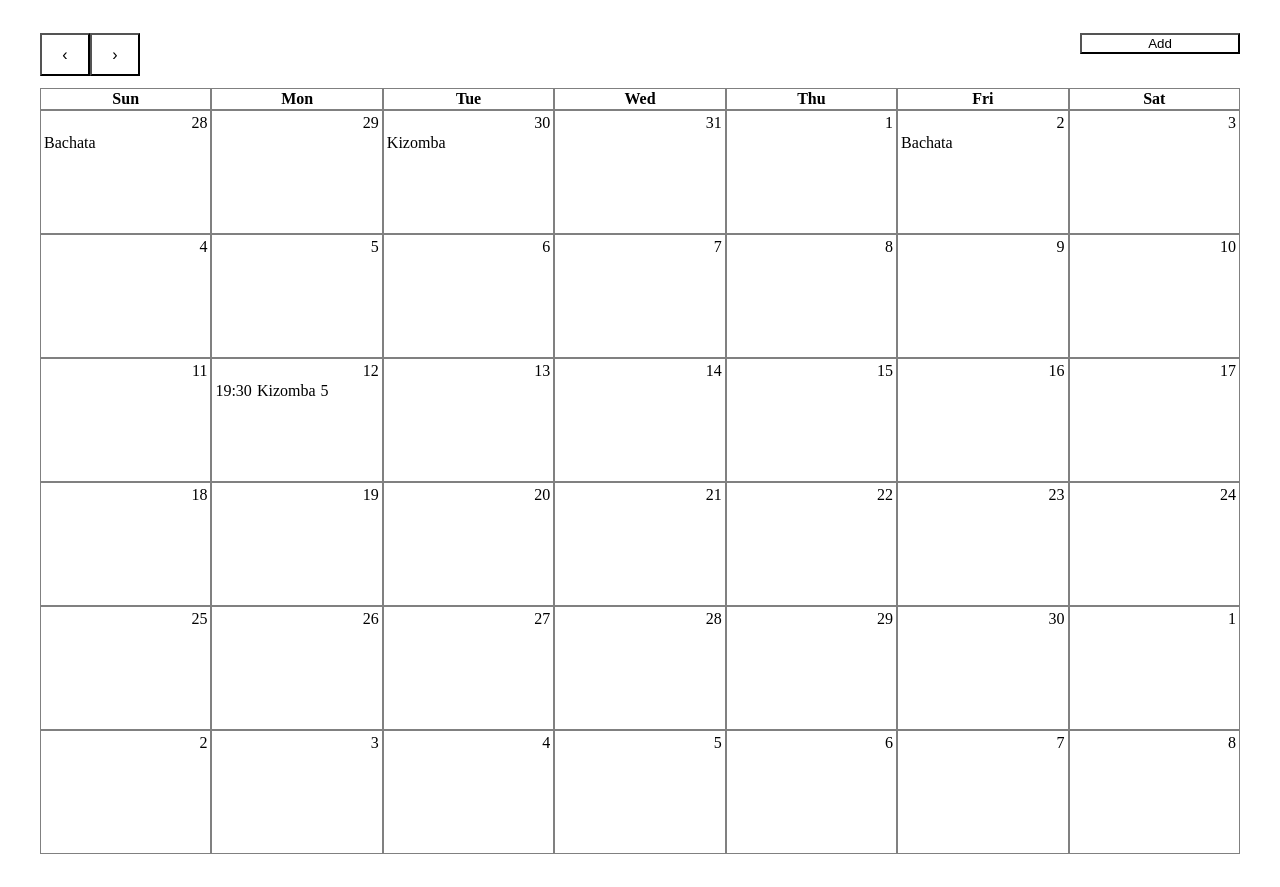
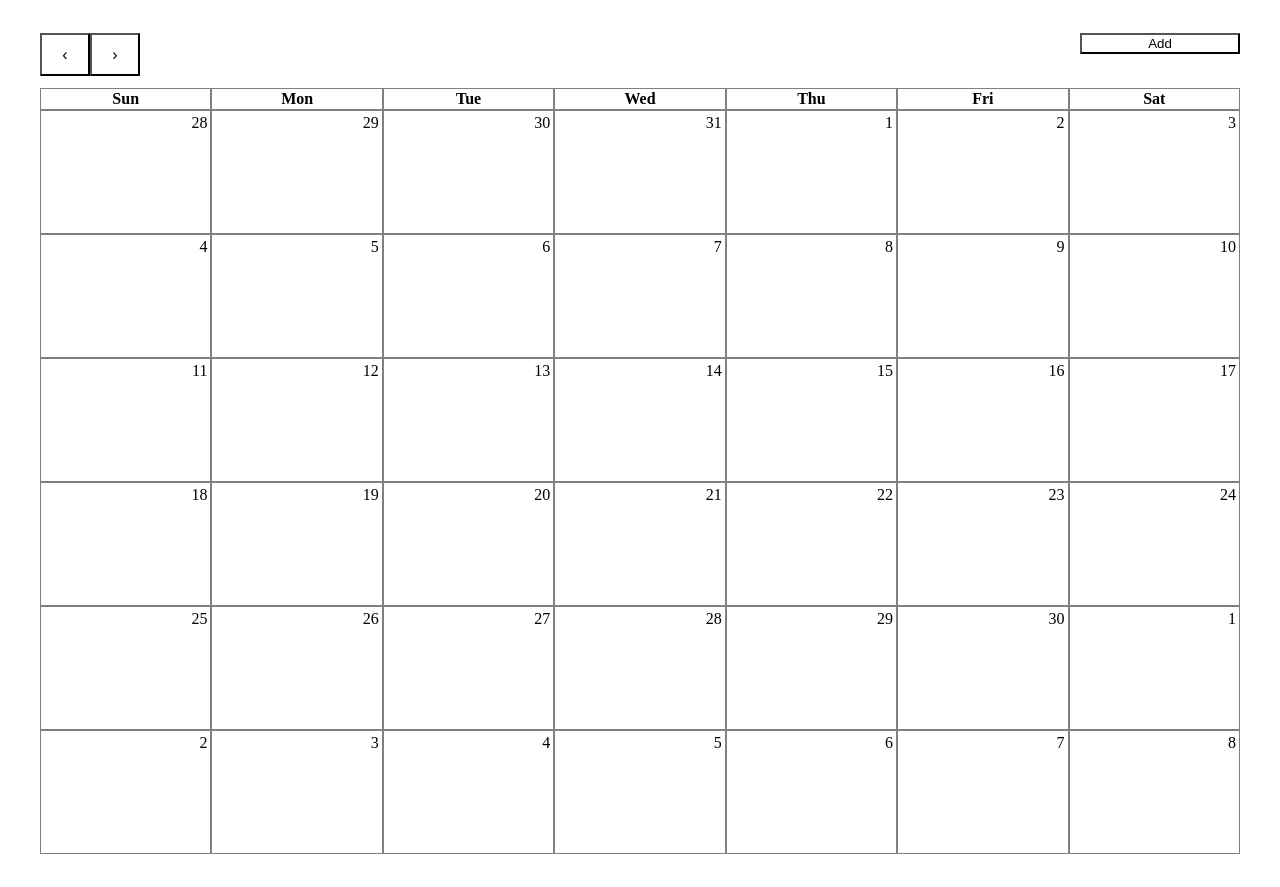
Before and after one commit to EcaterinaKirilyuk/Dance, a PHP site: page /calendar.html in a window 1280 px wide. Run offline with PHP 8.4, Linux system fonts and the light colour scheme.

Commit message:
Create modal-delete-calendar.js. Update calendar.js, delete-modify.js.

```diff
--- a/Viewes/calendar.html
+++ b/Viewes/calendar.html
@@ -37,43 +37,36 @@
                     <td class="">
                         <div class="day-number">28</div>
                         <div class="list">
-                            <div class="event">Bachata</div>
                         </div>
                     </td>
                     <td class="">
                         <div class="day-number">29</div>
                         <div class="list">
-                            <div class="event"></div>
                         </div>
                     </td>
                     <td class="">
                         <div class="day-number">30</div>
                         <div class="list">
-                            <div class="event">Kizomba</div>
                         </div>
                     </td>
                     <td class="">
                         <div class="day-number">31</div>
                         <div class="list">
-                            <div class="event"></div>
                         </div>
                     </td>
                     <td class="">
                         <div class="day-number">1</div>
                         <div class="list">
-                            <div class="event"></div>
                         </div>
                     </td>
                     <td class="">
                         <div class="day-number">2</div>
                         <div class="list">
-                            <div class="event">Bachata</div>
                         </div>
                     </td>
                     <td class="">
                         <div class="day-number">3</div>
                         <div class="list">
-                            <div class="event"></div>
                         </div>
                     </td>
                 </tr>
@@ -81,43 +74,36 @@
                     <td class="">
                         <div class="day-number">4</div>
                         <div class="list">
-                            <div class="event"></div>
                         </div>
                     </td>
                     <td class="">
                         <div class="day-number">5</div>
                         <div class="list">
-                            <div class="event"></div>
                         </div>
                     </td>
                     <td class="">
                         <div class="day-number">6</div>
                         <div class="list">
-                            <div class="event"></div>
                         </div>
                     </td>
                     <td class="">
                         <div class="day-number">7</div>
                         <div class="list">
-                            <div class="event"></div>
                         </div>
                     </td>
                     <td class="">
                         <div class="day-number">8</div>
                         <div class="list">
-                            <div class="event"></div>
                         </div>
                     </td>
                     <td class="">
                         <div class="day-number">9</div>
                         <div class="list">
-                            <div class="event"></div>
                         </div>
                     </td>
                     <td class="">
                         <div class="day-number">10</div>
                         <div class="list">
-                            <div class="event"></div>
                         </div>
                     </td>
                     </tr>
@@ -125,47 +111,36 @@
                     <td class="">
                         <div class="day-number">11</div>
                         <div class="list">
-                            <div class="event"></div>
                         </div>
                     </td>
                     <td class="">
                         <div class="day-number">12</div>
                         <div class="list">
-                            <div class="event">
-                                <div>19:30</div>
-                                <div>Kizomba</div>
-                                <div>5</div>
-                            </div>
                         </div>
                     </td>
                     <td class="">
                         <div class="day-number">13</div>
                         <div class="list">
-                            <div class="event"></div>
                         </div>
                     </td>
                     <td class="">
                         <div class="day-number">14</div>
                         <div class="list">
-                            <div class="event"></div>
                         </div>
                     </td>
                     <td class="">
                         <div class="day-number">15</div>
                         <div class="list">
-                            <div class="event"></div>
                         </div>
                     </td>
                     <td class="">
                         <div class="day-number">16</div>
                         <div class="list">
-                            <div class="event"></div>
                         </div>
                     </td>
                     <td class="">
                         <div class="day-number">17</div>
                         <div class="list">
-                            <div class="event"></div>
                         </div>
                     </td>
                 </tr>
@@ -173,43 +148,36 @@
                     <td class="">
                         <div class="day-number">18</div>
                         <div class="list">
-                            <div class="event"></div>
                         </div>
                     </td>
                     <td class="">
                         <div class="day-number">19</div>
                         <div class="list">
-                            <div class="event"></div>
                         </div>
                     </td>
                     <td class="">
                         <div class="day-number">20</div>
                         <div class="list">
-                            <div class="event"></div>
                         </div>
                     </td>
                     <td class="">
                         <div class="day-number">21</div>
                         <div class="list">
-                            <div class="event"></div>
                         </div>
                     </td>
                     <td class="">
                         <div class="day-number">22</div>
                         <div class="list">
-                            <div class="event"></div>
                         </div>
                     </td>
                     <td class="">
                         <div class="day-number">23</div>
                         <div class="list">
-                            <div class="event"></div>
                         </div>
                     </td>
                     <td class="">
                         <div class="day-number">24</div>
                         <div class="list">
-                            <div class="event"></div>
                         </div>
                     </td>
                 </tr>
@@ -217,43 +185,36 @@
                     <td class="">
                         <div class="day-number">25</div>
                         <div class="list">
-                            <div class="event"></div>
                         </div>
                     </td>
                     <td class="">
                         <div class="day-number">26</div>
                         <div class="list">
-                            <div class="event"></div>
                         </div>
                     </td>
                     <td class="">
                         <div class="day-number">27</div>
                         <div class="list">
-                            <div class="event"></div>
                         </div>
                     </td>
                     <td class="">
                         <div class="day-number">28</div>
                         <div class="list">
-                            <div class="event"></div>
                         </div>
                     </td>
                     <td class="">
                         <div class="day-number">29</div>
                         <div class="list">
-                            <div class="event"></div>
                         </div>
                     </td>
                     <td class="">
                         <div class="day-number">30</div>
                         <div class="list">
-                            <div class="event"></div>
                         </div>
                     </td>
                     <td class="">
                         <div class="day-number">1</div>
                         <div class="list">
-                            <div class="event"></div>
                         </div>
                     </td>
                 </tr>
@@ -261,43 +222,36 @@
                     <td class="">
                         <div class="day-number">2</div>
                         <div class="list">
-                            <div class="event"></div>
                         </div>
                     </td>
                     <td class="">
                         <div class="day-number">3</div>
                         <div class="list">
-                            <div class="event"></div>
                         </div>
                     </td>
                     <td class="">
                         <div class="day-number">4</div>
                         <div class="list">
-                            <div class="event"></div>
                         </div>
                     </td>
                     <td class="">
                         <div class="day-number">5</div>
                         <div class="list">
-                            <div class="event"></div>
                         </div>
                     </td>
                     <td class="">
                         <div class="day-number">6</div>
                         <div class="list">
-                            <div class="event"></div>
                         </div>
                     </td>
                     <td class="">
                         <div class="day-number">7</div>
                         <div class="list">
-                            <div class="event"></div>
                         </div>
                     </td>
                     <td class="">
                         <div class="day-number">8</div>
                         <div class="list">
-                            <div class="event"></div>
                         </div>
                     </td>
                 </tr>
@@ -340,13 +294,13 @@
         <div class="modal-body">
             <form action="" method="post">
                 <label class="" for="date">Date</label>
-                <input type="date" placeholder="Date" name="date" required>
+                <input type="date" placeholder="Date" name="date" required readonly>
 
                 <label class="" for="time">Time</label>
-                <input type="time" placeholder="Time" name="time" required>
+                <input type="time" placeholder="Time" name="time" required readonly>
 
                 <label class="" for="time">Style</label>
-                <input type="text" placeholder="Style" name="style" required>
+                <input type="text" placeholder="Style" name="style" required readonly>
                 <button type="submit" class="save" id="save">
                     <a>Save</a>
                 </button>
--- a/Viewes/css/calendar.css
+++ b/Viewes/css/calendar.css
@@ -55,6 +55,7 @@ td > .day-number {
     width: 100%;
     text-align: left;
     height: 20px;
+    text-transform: capitalize;
 }
 
 .event > div {
--- a/modals/Trainings.php
+++ b/modals/Trainings.php
@@ -19,7 +19,7 @@ class Trainings {
         $query="SELECT $this->table.*, count(registrations.training_id) clients FROM $this->table
         LEFT JOIN registrations ON $this->table.id = registrations.training_id
         WHERE MONTH(datetime)=$month AND YEAR(datetime)=$year
-        GROUP BY $this->table.id";
+        GROUP BY $this->table.id ORDER BY datetime";
         return DBController::execute($query);
     }
 
```
Also changed, not shown: Viewes/js/calendar.js (+42 -5 lines), Viewes/js/delete-modify.js (+0 -9 lines), Viewes/js/modal-delete-calendar.js (added, +28 -0 lines).
